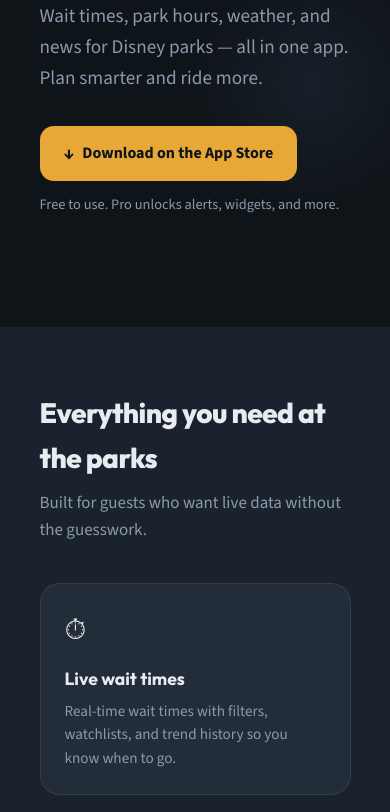
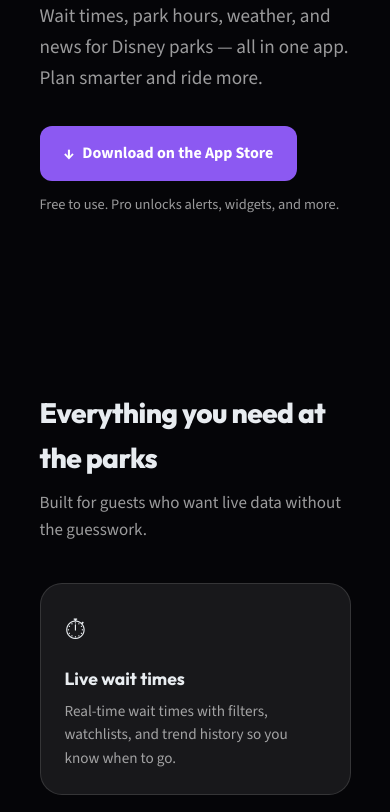
Before and after one commit to magicpulseapp/magicpulse-website, a plain HTML site: page index.html in a window 390 px wide. Shown: the part 348-1160 px from the top of the page. Drawn offline with nearby package versions, Linux system fonts and the light colour scheme.

Commit message:
Update theme to purple accent and glass style
Overhaul the landing theme to match the MagicPulse app: replace the warm gold palette with a purple accent, introduce translucent ‘glass’ surfaces and layered gradients, and refine spacing/typography. Key changes: update color variables (bg-deep/card/elevated, text-muted, accent, accent-dim, accent-glow, accent-glow-soft, border), add -apple-system fallbacks to font stacks, and tweak radii. UI adjustments: body gets layered linear/radial gradients and min-height, sticky header/nav backgrounds made darker/translucent with backdrop-filter, mobile nav uses blurred translucent background, button/hero text colors forced to white, feature card border glow updated, and CTA background simplified to the deep background. These changes aim to align visuals with the app identity and improve depth/legibility.

```diff
--- a/styles.css
+++ b/styles.css
@@ -1,18 +1,19 @@
-/* MagicPulse Landing — warm, park-inspired palette */
+/* MagicPulse Landing — theme aligned with MagicPulse app (AppBackground, AccentChoice, HUDTokens) */
 :root {
-  --bg-deep: #0f1419;
-  --bg-card: #1a222d;
-  --bg-elevated: #232d3a;
+  --bg-deep: #050508;
+  --bg-card: rgba(255, 255, 255, 0.06);
+  --bg-elevated: rgba(255, 255, 255, 0.08);
   --text: #e8ecf0;
-  --text-muted: #8b9aaa;
-  --accent: #e8a838;
-  --accent-dim: #c4922e;
-  --accent-glow: rgba(232, 168, 56, 0.25);
-  --border: rgba(255, 255, 255, 0.08);
-  --font-head: 'Outfit', system-ui, sans-serif;
-  --font-body: 'Source Sans 3', system-ui, sans-serif;
-  --radius: 14px;
-  --radius-lg: 20px;
+  --text-muted: rgba(255, 255, 255, 0.6);
+  --accent: #8c59f2;
+  --accent-dim: #7b4ae0;
+  --accent-glow: rgba(140, 89, 242, 0.4);
+  --accent-glow-soft: rgba(140, 89, 242, 0.08);
+  --border: rgba(255, 255, 255, 0.12);
+  --font-head: 'Outfit', system-ui, -apple-system, sans-serif;
+  --font-body: 'Source Sans 3', system-ui, -apple-system, sans-serif;
+  --radius: 12px;
+  --radius-lg: 22px;
   --space: 1.25rem;
   --container: min(90vw, 720px);
 }
@@ -33,7 +34,11 @@
   font-size: 1.0625rem;
   line-height: 1.6;
   color: var(--text);
-  background: var(--bg-deep);
+  background:
+    linear-gradient(180deg, rgba(255, 255, 255, 0.04) 0%, transparent 50%),
+    radial-gradient(ellipse 120% 80% at 0% 0%, var(--accent-glow) 0%, var(--accent-glow-soft) 35%, transparent 55%),
+    var(--bg-deep);
+  min-height: 100vh;
   -webkit-font-smoothing: antialiased;
 }
 
@@ -58,7 +63,7 @@
   position: sticky;
   top: 0;
   z-index: 100;
-  background: rgba(15, 20, 25, 0.9);
+  background: rgba(5, 5, 8, 0.9);
   backdrop-filter: blur(12px);
   border-bottom: 1px solid var(--border);
 }
@@ -136,7 +141,8 @@
     flex-direction: column;
     align-items: stretch;
     padding: 4rem 1.5rem 1.5rem;
-    background: var(--bg-card);
+    background: rgba(10, 10, 14, 0.98);
+    backdrop-filter: blur(12px);
     border-left: 1px solid var(--border);
     transform: translateX(100%);
     transition: transform 0.2s ease;
@@ -170,8 +176,8 @@
   position: absolute;
   inset: 0;
   background:
-    radial-gradient(ellipse 80% 50% at 50% 0%, var(--accent-glow) 0%, transparent 55%),
-    radial-gradient(ellipse 60% 40% at 80% 60%, rgba(80, 120, 160, 0.12) 0%, transparent 50%),
+    linear-gradient(180deg, rgba(255, 255, 255, 0.04) 0%, transparent 45%),
+    radial-gradient(ellipse 100% 70% at 0% 0%, var(--accent-glow) 0%, var(--accent-glow-soft) 40%, transparent 55%),
     var(--bg-deep);
 }
 
@@ -189,9 +195,9 @@
   font-size: 0.8rem;
   font-weight: 600;
   color: var(--accent);
-  background: rgba(232, 168, 56, 0.12);
+  background: rgba(140, 89, 242, 0.12);
   border-radius: 999px;
-  border: 1px solid rgba(232, 168, 56, 0.25);
+  border: 1px solid rgba(140, 89, 242, 0.25);
 }
 
 .hero-title {
@@ -230,7 +236,7 @@
   font-family: var(--font-body);
   font-weight: 700;
   font-size: 1rem;
-  color: var(--bg-deep);
+  color: #fff;
   background: var(--accent);
   border: none;
   border-radius: var(--radius);
@@ -242,7 +248,7 @@
 .btn:hover {
   background: var(--accent-dim);
   text-decoration: none;
-  color: var(--bg-deep);
+  color: #fff;
   transform: translateY(-1px);
 }
 
@@ -277,7 +283,7 @@
 
 /* Features grid */
 .features {
-  background: var(--bg-card);
+  background: var(--bg-deep);
 }
 
 .feature-grid {
@@ -298,7 +304,7 @@
 }
 
 .feature-card:hover {
-  border-color: rgba(232, 168, 56, 0.3);
+  border-color: rgba(140, 89, 242, 0.35);
   box-shadow: 0 8px 24px rgba(0, 0, 0, 0.2);
 }
 
@@ -345,7 +351,7 @@
 /* CTA section */
 .cta {
   text-align: center;
-  background: linear-gradient(180deg, var(--bg-card) 0%, var(--bg-deep) 100%);
+  background: var(--bg-deep);
 }
 
 .cta .section-lead {
```
